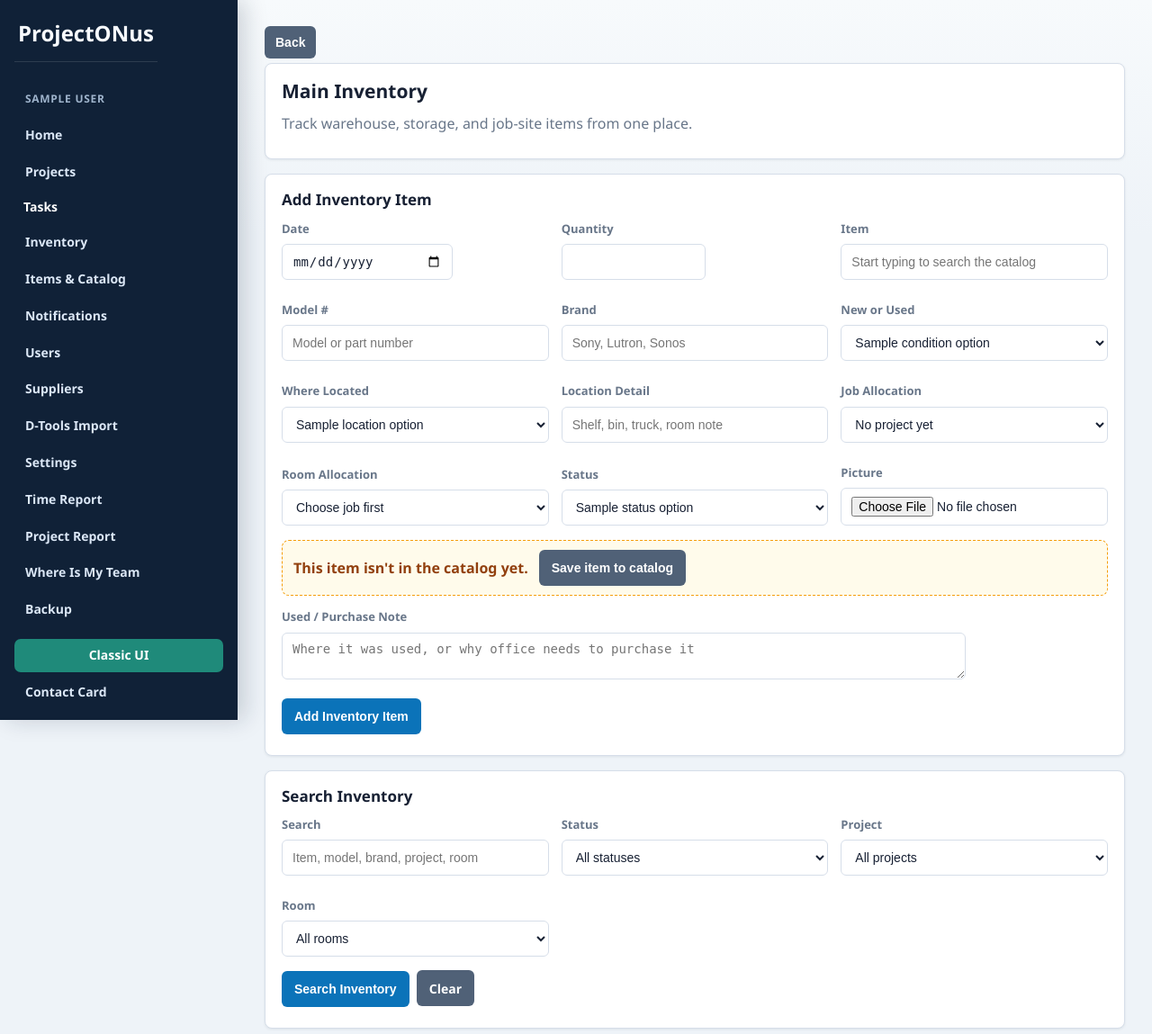
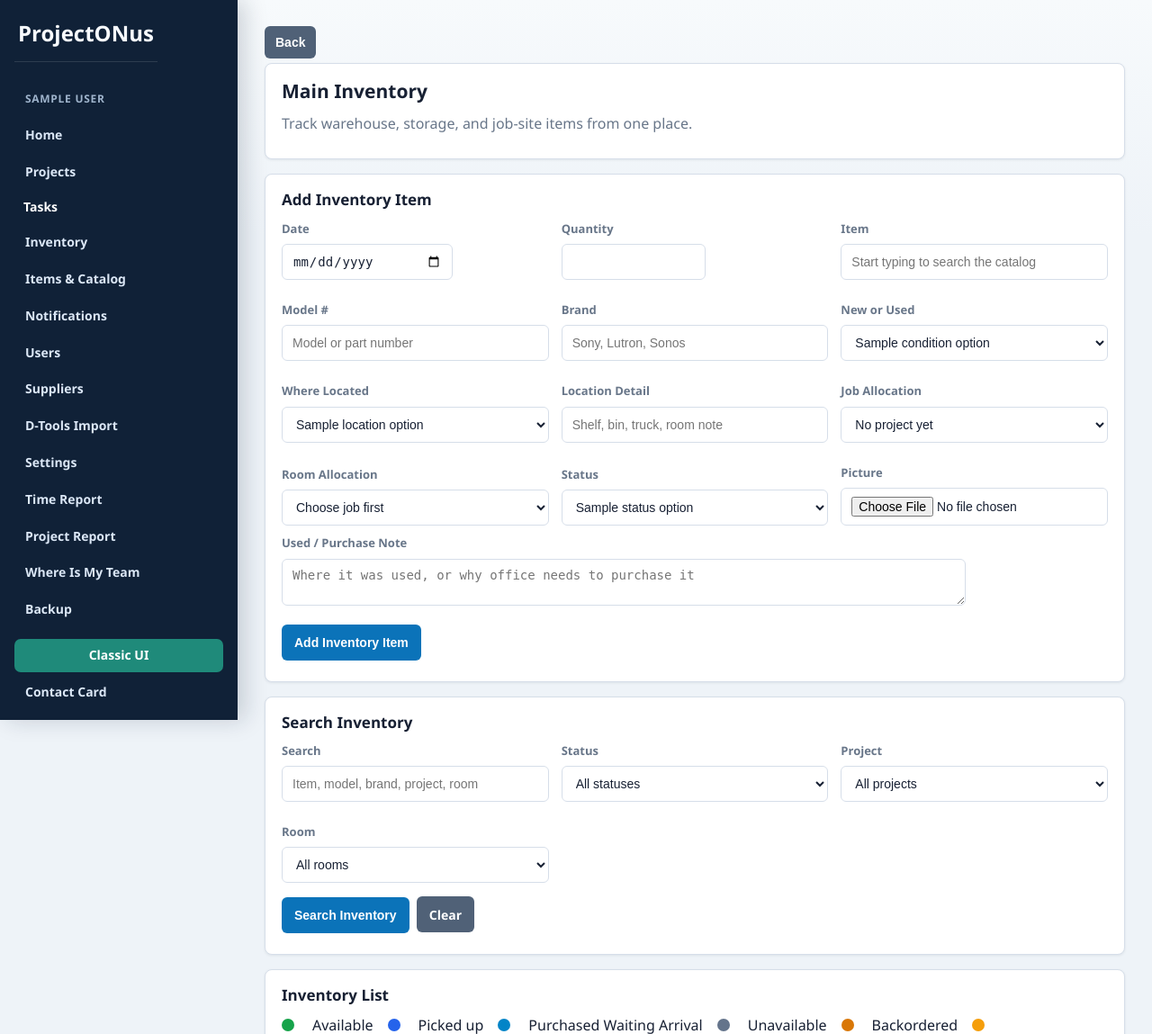
Before and after one commit to marcelode1/blueprint-room-log, a Flask app: template templates/inventory.html in a window 1280 px wide. Shown: the top 1149 px of the page at 90% size. Run offline with Flask 3, Linux system fonts and the light colour scheme; the visitor is signed in with stand-in values (Sample User, id 1); the template is opened without the code that fills it: most values are stand-ins (such as "Sample title", 1, 10 or a date in 2020); some libraries are stand-ins or nearby versions.

Commit message:
Add files via upload

```diff
--- a/templates/_inventory_add_catalog.html
+++ b/templates/_inventory_add_catalog.html
@@ -6,12 +6,6 @@
 .invAcOption:hover,.invAcOption.invAcActive{background:rgba(37,99,235,.10)}
 .invAcOption .invAcName{font-weight:800;display:block}
 .invAcOption .invAcMeta{color:var(--muted,#64748b);font-size:12px;display:block}
-.invSaveCatalog{display:flex;align-items:center;gap:12px;flex-wrap:wrap;margin:6px 0 14px;padding:10px 12px;border:1px dashed #f59e0b;background:#fffbeb;border-radius:8px}
-.invSaveCatalogText{font-weight:700;color:#92400e}
-.invSaveCatalog button{margin:0!important;width:auto!important}
-.invSaveCatalogStatus{font-weight:700}
-.invSaveCatalogStatus.ok{color:#16a34a}
-.invSaveCatalogStatus.err{color:#dc2626}
 </style>
 {% if can_edit_inventory() %}
 <script>
@@ -21,28 +15,18 @@
     const brandInput=document.getElementById("invBrand");
     const itemMenu=document.getElementById("invItemMenu");
     const modelMenu=document.getElementById("invModelMenu");
-    const saveBox=document.getElementById("invSaveCatalog");
-    const saveText=document.getElementById("invSaveCatalogText");
-    const saveBtn=document.getElementById("invSaveCatalogBtn");
-    const saveStatus=document.getElementById("invSaveCatalogStatus");
     if(!itemInput||!modelInput||!brandInput)return;
     const norm=v=>(v||"").toString().trim().toLowerCase();
     function rows(){return window.partCatalogData||(window.partCatalogData=[]);}
     function escapeHtml(s){return (s||"").toString().replace(/[&<>"]/g,c=>({"&":"&amp;","<":"&lt;",">":"&gt;",'"':"&quot;"}[c]));}
     function metaText(p){return [p.item_model,p.brand].filter(Boolean).join(" · ")||"No model / brand";}
-    function exactMatch(){
-        const n=norm(itemInput.value),m=norm(modelInput.value),b=norm(brandInput.value);
-        if(!n)return null;
-        return rows().find(p=>norm(p.item_name)===n&&norm(p.item_model)===m&&norm(p.brand)===b)||null;
-    }
     function fillFrom(part){
         itemInput.value=part.item_name||"";
         modelInput.value=part.item_model||"";
         brandInput.value=part.brand||"";
         hideMenus();
-        refreshSaveBox();
     }
-    function search(field,query){
+    function search(query){
         const q=norm(query);
         if(!q)return [];
         return rows().filter(p=>norm(p.item_name).includes(q)||norm(p.item_model).includes(q)||norm(p.brand).includes(q)).slice(0,8);
@@ -55,23 +39,11 @@
         menu._matches=matches;
         menu.hidden=false;
     }
-    function hideMenus(){itemMenu.hidden=true;modelMenu.hidden=true;refreshSaveBox();}
-    function refreshSaveBox(){
-        saveStatus.textContent="";saveStatus.className="invSaveCatalogStatus";
-        if(!itemMenu.hidden||!modelMenu.hidden){saveBox.hidden=true;return;}
-        if(norm(itemInput.value)&&!exactMatch()){
-            const label=[itemInput.value.trim(),modelInput.value.trim(),brandInput.value.trim()].filter(Boolean).join(" · ");
-            saveText.textContent=`"${label}" isn't in the catalog yet.`;
-            saveBox.hidden=false;
-        }else{
-            saveBox.hidden=true;
-        }
-    }
-    itemInput.addEventListener("input",()=>{renderMenu(itemMenu,search("item",itemInput.value));modelMenu.hidden=true;refreshSaveBox();});
-    modelInput.addEventListener("input",()=>{renderMenu(modelMenu,search("model",modelInput.value));itemMenu.hidden=true;refreshSaveBox();});
-    brandInput.addEventListener("input",refreshSaveBox);
-    itemInput.addEventListener("focus",()=>{if(itemInput.value)renderMenu(itemMenu,search("item",itemInput.value));});
-    modelInput.addEventListener("focus",()=>{if(modelInput.value)renderMenu(modelMenu,search("model",modelInput.value));});
+    function hideMenus(){itemMenu.hidden=true;modelMenu.hidden=true;}
+    itemInput.addEventListener("input",()=>{renderMenu(itemMenu,search(itemInput.value));modelMenu.hidden=true;});
+    modelInput.addEventListener("input",()=>{renderMenu(modelMenu,search(modelInput.value));itemMenu.hidden=true;});
+    itemInput.addEventListener("focus",()=>{if(itemInput.value)renderMenu(itemMenu,search(itemInput.value));});
+    modelInput.addEventListener("focus",()=>{if(modelInput.value)renderMenu(modelMenu,search(modelInput.value));});
     function bindMenuClick(menu){
         menu.addEventListener("mousedown",e=>{
             const opt=e.target.closest(".invAcOption");
@@ -100,35 +72,6 @@
         });
     }
     bindKeyNav(itemInput,itemMenu);bindKeyNav(modelInput,modelMenu);
-    saveBtn.addEventListener("click",async()=>{
-        saveStatus.textContent="";saveStatus.className="invSaveCatalogStatus";
-        const name=itemInput.value.trim();
-        if(!name){saveStatus.textContent="Enter an item name first.";saveStatus.classList.add("err");return;}
-        const fd=new FormData();
-        fd.set("item_name",name);
-        fd.set("item_model",modelInput.value.trim());
-        fd.set("brand",brandInput.value.trim());
-        fd.set("item_type","part");
-        saveBtn.disabled=true;
-        try{
-            const resp=await fetch("{{ url_for('create_part_catalog_json') }}",{method:"POST",body:fd});
-            const data=await resp.json();
-            if(resp.status===409&&data.duplicate&&data.item){
-                if(!rows().some(p=>p.id===data.item.id))rows().push(data.item);
-                saveStatus.textContent="Already in catalog.";saveStatus.classList.add("ok");
-                saveBox.hidden=true;
-                return;
-            }
-            if(!resp.ok||!data.ok)throw new Error(data.error||"Could not save item.");
-            rows().push(data.item);
-            saveStatus.textContent="Saved to catalog ✓";saveStatus.classList.add("ok");
-            saveBox.hidden=true;
-        }catch(err){
-            saveStatus.textContent=err.message||"Could not save item.";saveStatus.classList.add("err");
-        }finally{
-            saveBtn.disabled=false;
-        }
-    });
 })();
 </script>
 {% endif %}
--- a/templates/inventory.html
+++ b/templates/inventory.html
@@ -82,11 +82,6 @@
                 <label>Picture</label>
                 <input type="file" name="picture" accept="image/*,.heic,.heif">
             </div>
-        </div>
-        <div class="invSaveCatalog" id="invSaveCatalog" hidden>
-            <span class="invSaveCatalogText" id="invSaveCatalogText">This item isn't in the catalog yet.</span>
-            <button type="button" class="btn-secondary" id="invSaveCatalogBtn">Save item to catalog</button>
-            <span class="invSaveCatalogStatus" id="invSaveCatalogStatus"></span>
         </div>
         <label>Used / Purchase Note</label>
         <textarea name="used_note" rows="2" placeholder="Where it was used, or why office needs to purchase it"></textarea>
--- a/templates/mobile_inventory.html
+++ b/templates/mobile_inventory.html
@@ -51,11 +51,6 @@
         </div>
         <label>Brand</label>
         <input name="brand" id="invBrand" autocomplete="off" placeholder="Sony, Lutron, Sonos">
-        <div class="invSaveCatalog" id="invSaveCatalog" hidden>
-            <span class="invSaveCatalogText" id="invSaveCatalogText">This item isn't in the catalog yet.</span>
-            <button type="button" class="btn-secondary" id="invSaveCatalogBtn">Save item to catalog</button>
-            <span class="invSaveCatalogStatus" id="invSaveCatalogStatus"></span>
-        </div>
         <label>New or Used</label>
         <select name="item_condition">
             {% for value, label in condition_options.items() %}
```
